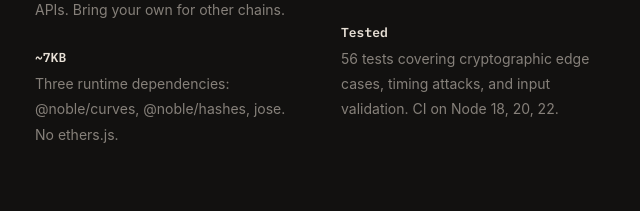
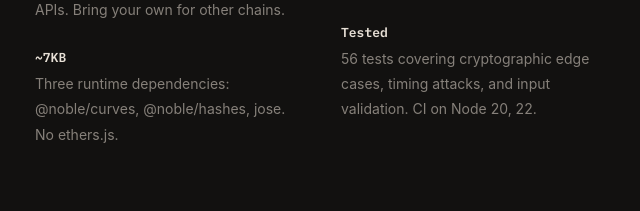
Before and after one commit to shipooor/walletauth, a website: page docs/index.html in a window 1280 px wide. Shown: the part 2062-2273 px from the top of the page, 319-959 px from the left. Drawn offline with Linux system fonts and the light colour scheme.

Commit message:
chore: drop Node 18 support (jose v6 requires Node 20+)

```diff
--- a/docs/index.html
+++ b/docs/index.html
@@ -473,7 +473,7 @@ app.post(<span class="str">'/auth/verify'</span>, <span class="kw">async</span>
       </div>
       <div class="detail">
         <strong>Tested</strong>
-        <p>56 tests covering cryptographic edge cases, timing attacks, and input validation. CI on Node 18, 20, 22.</p>
+        <p>56 tests covering cryptographic edge cases, timing attacks, and input validation. CI on Node 20, 22.</p>
       </div>
     </div>
 
--- a/package.json
+++ b/package.json
@@ -54,7 +54,7 @@
     "access": "public"
   },
   "engines": {
-    "node": ">=18"
+    "node": ">=20"
   },
   "dependencies": {
     "@noble/curves": "^1.8.0",
```
Also changed, not shown: .github/workflows/ci.yml.
